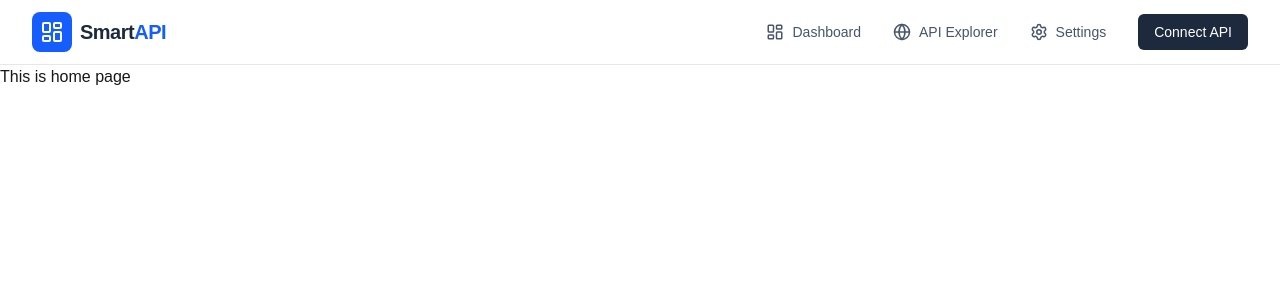
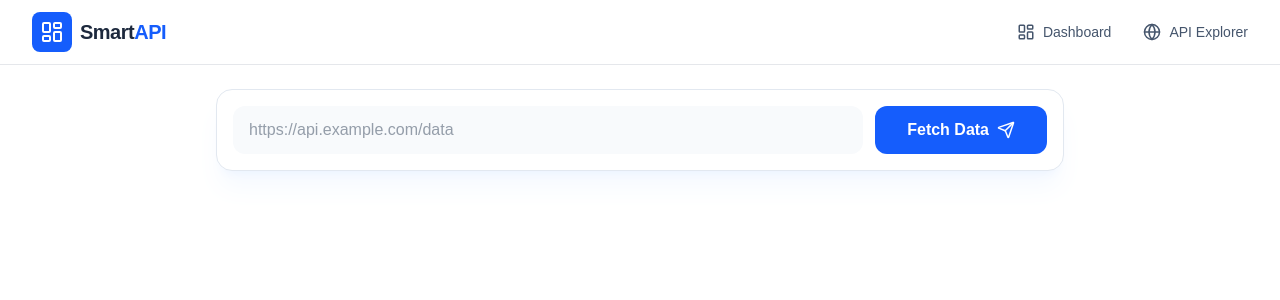
Before and after one commit to codeHasib/typescript-api-dashboard, a Next.js app: page / in a window 1280 px wide. Shown: the top 300 px of the page. Built offline with nearby package versions, Linux system fonts and the light colour scheme.

Commit message:
add api fetch search section

```diff
--- /dev/null
+++ b/app/components/ApiInputSecion.tsx
@@ -0,0 +1,73 @@
+"use client";
+
+import { Send, AlertCircle, CheckCircle2 } from "lucide-react";
+import { useEffect, useState } from "react";
+
+const ApiInputSection = () => {
+  const [err, setErr] = useState(false);
+  const [data, setData] = useState([]);
+  const [api, setApi] = useState("");
+  const [isFetching, setIsFetching] = useState(false);
+
+  async function handleFetchSearch(): Promise<void> {
+    if (api.length > 0) {
+      setIsFetching(true);
+      const res = await fetch(api);
+      if (!res.ok) {
+        setIsFetching(false);
+        return setErr(true);
+      }
+      const json = await res.json();
+      setData(json);
+      setIsFetching(false);
+    } else {
+      setErr(true);
+    }
+  }
+
+  return (
+    <div className="max-w-4xl mx-auto p-6 space-y-6">
+      <div className="bg-white dark:bg-slate-800 p-4 rounded-2xl shadow-xl shadow-blue-500/5 border border-slate-200 dark:border-slate-700">
+        <div className="flex flex-col md:flex-row gap-3">
+          <input
+            type="text"
+            onChange={(e) => setApi(e.target.value)}
+            placeholder="https://api.example.com/data"
+            className="flex-1 bg-slate-50 dark:bg-slate-900 border-none rounded-xl px-4 py-3 text-slate-700 dark:text-slate-200 focus:ring-2 focus:ring-blue-500 outline-none transition-all"
+          />
+          <button
+            onClick={handleFetchSearch}
+            className="bg-blue-600 hover:bg-blue-700 text-white px-8 py-3 rounded-xl font-bold flex items-center justify-center gap-2 transition-all active:scale-95"
+          >
+            <span>Fetch Data</span>
+            <Send size={18} />
+          </button>
+        </div>
+      </div>
+      {err ? (
+        <div className="flex items-center gap-3 bg-red-50 dark:bg-red-900/20 border border-red-200 dark:border-red-800 p-4 rounded-xl text-red-600 dark:text-red-400">
+          <AlertCircle size={20} />
+          <p className="text-sm font-medium">
+            Invalid API Endpoint. Please check your URL and try again.
+          </p>
+        </div>
+      ) : (
+        ""
+      )}
+
+      {/* Example Notification: Success State */}
+      {data?.length > 0 ? (
+        <div className="flex items-center gap-3 bg-emerald-50 dark:bg-emerald-900/20 border border-emerald-200 dark:border-emerald-800 p-4 rounded-xl text-emerald-600 dark:text-emerald-400">
+          <CheckCircle2 size={20} />
+          <p className="text-sm font-medium">
+            Data fetched successfully! Found 12 items.
+          </p>
+        </div>
+      ) : (
+        ""
+      )}
+    </div>
+  );
+};
+
+export default ApiInputSection;
--- a/app/components/Navbar.tsx
+++ b/app/components/Navbar.tsx
@@ -12,7 +12,6 @@ interface NavItem {
 const navItems: NavItem[] = [
   { label: "Dashboard", href: "/", icon: <LayoutDashboard size={18} /> },
   { label: "API Explorer", href: "/explorer", icon: <Globe size={18} /> },
-  { label: "Settings", href: "/settings", icon: <Settings size={18} /> },
 ];
 
 const Navbar: React.FC = () => {
@@ -44,9 +43,6 @@ const Navbar: React.FC = () => {
                 {item.label}
               </a>
             ))}
-            <button className="bg-slate-800 text-white px-4 py-2 rounded-md text-sm font-medium hover:bg-slate-700 transition-all dark:bg-blue-600 dark:hover:bg-blue-500">
-              Connect API
-            </button>
           </div>
 
           {/* Mobile Menu Button */}
@@ -74,11 +70,6 @@ const Navbar: React.FC = () => {
               {item.label}
             </a>
           ))}
-          <div className="pt-4">
-            <button className="w-full bg-blue-600 text-white px-4 py-3 rounded-md font-medium">
-              Connect API
-            </button>
-          </div>
         </div>
       )}
     </nav>
--- /dev/null
+++ b/app/explorer/page.tsx
@@ -0,0 +1,5 @@
+const ExplorerPage = () => {
+  return <div>This is explorer page</div>;
+};
+
+export default ExplorerPage;
--- a/app/page.tsx
+++ b/app/page.tsx
@@ -1,3 +1,9 @@
+import ApiInputSection from "./components/ApiInputSecion";
+
 export default function Home() {
-  return <>This is home page</>;
+  return (
+    <>
+      <ApiInputSection></ApiInputSection>
+    </>
+  );
 }
--- a/package.json
+++ b/package.json
@@ -10,6 +10,7 @@
   },
   "dependencies": {
     "lucide-react": "^1.16.0",
+    "motion": "^12.40.0",
     "next": "16.2.6",
     "react": "19.2.4",
     "react-dom": "19.2.4"
```
Also changed, not shown: 1 other file (tests, documents, lock files or other folders).
